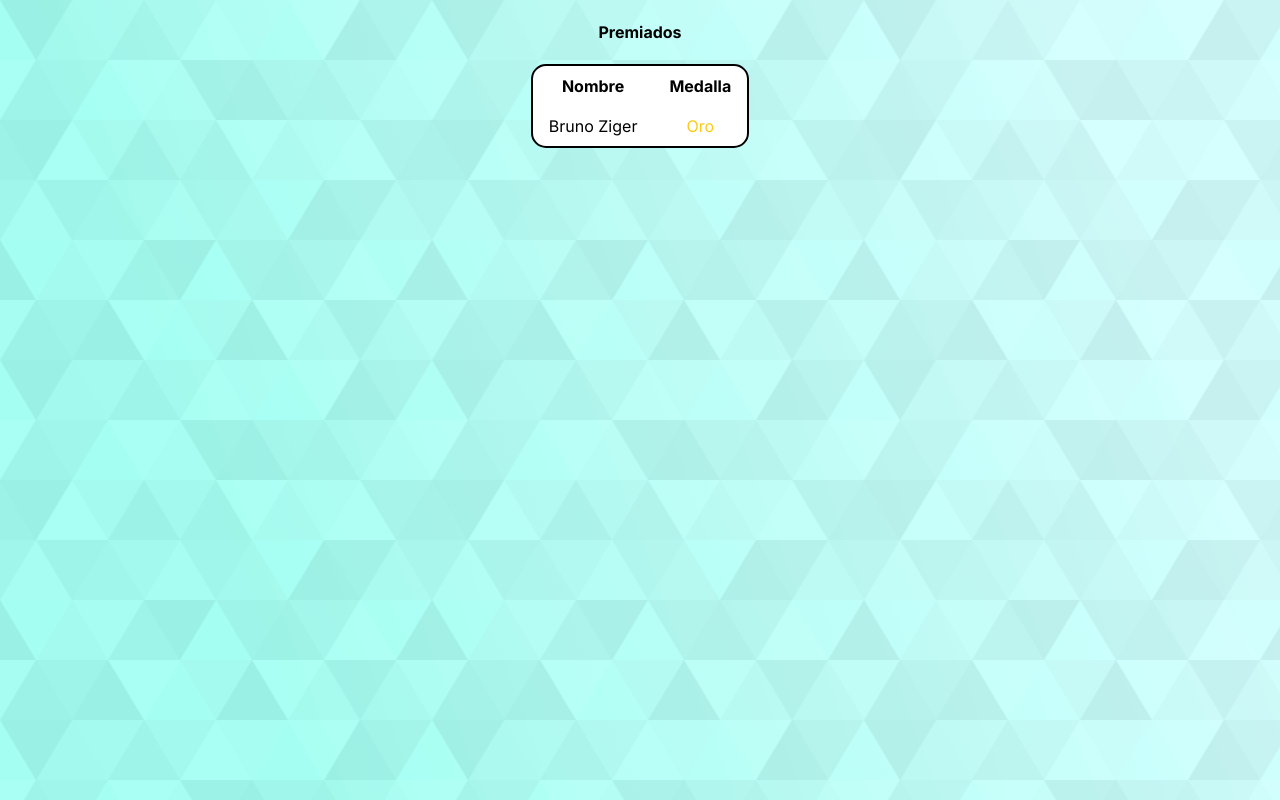
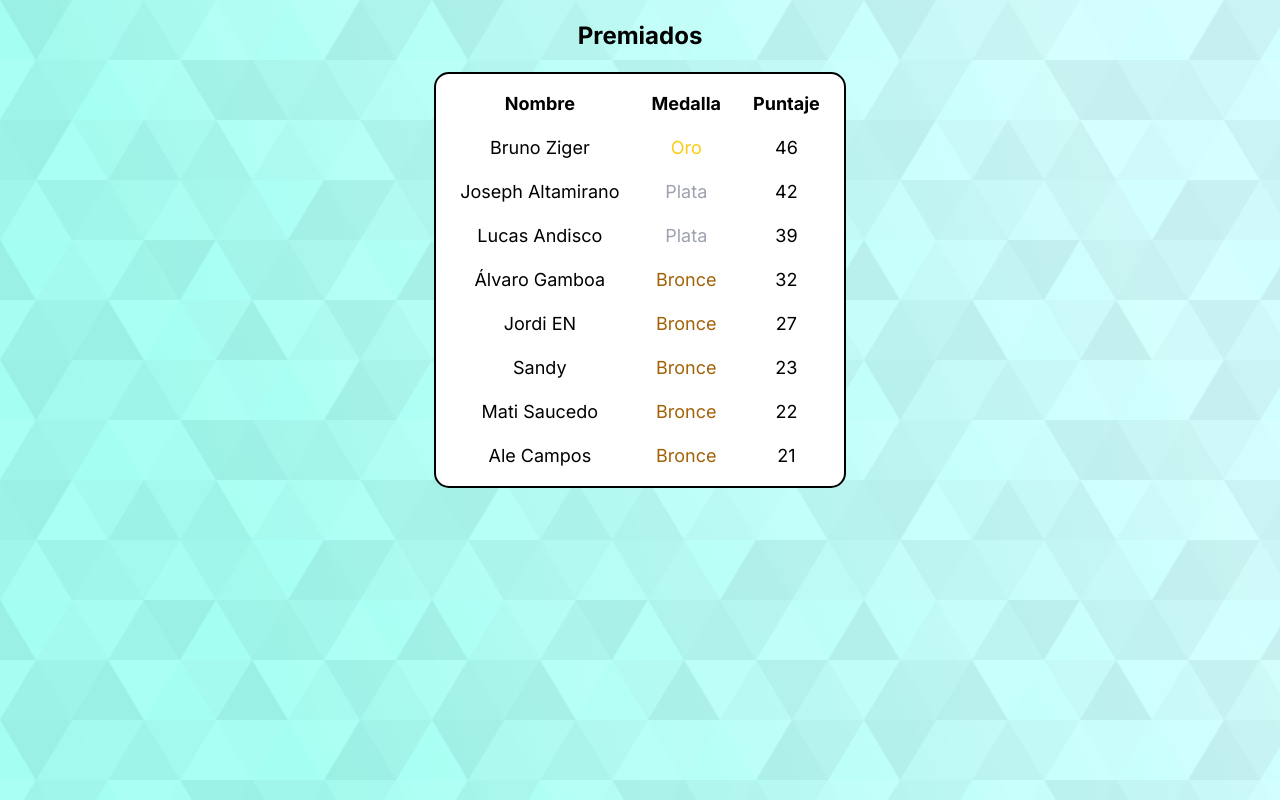
Before and after one commit to UrielJolodovsky/Orden-Mortimeriana-web, a Next.js app in the folder sitio-cuarentena/: page /resultados/cuarentena4 in a window 1280 px wide. Built offline with nearby package versions, Linux system fonts and the light colour scheme.

Commit message:
Results "Cuarentena" last edition finished

```diff
--- a/sitio-cuarentena/src/app/resultados/cuarentena4/page.tsx
+++ b/sitio-cuarentena/src/app/resultados/cuarentena4/page.tsx
@@ -4,22 +4,59 @@ export default function Home() {
     return(
         <div className="bg-hero bg-cover w-screen h-screen">
             <div className="p-5 flex justify-center items-center">
-                <h1 className="font-bold">Premiados</h1>
+                <h1 className="font-bold text-2xl">Premiados</h1>
             </div>
             <div className="flex justify-center items-center">
                 {/* Make table with name, and type of medal */}
                 <div className="border-2 border-black rounded-[15px] bg-white">
-                    <table className="">
+                    <table className="sm:text-lg m-2 text-sm">
                         <thead>
                             <tr>
                                 <th className="px-4 py-2">Nombre</th>
                                 <th className="px-4 py-2">Medalla</th>
+                                <th className="px-4 py-2">Puntaje</th>
                             </tr>
                         </thead>
                         <tbody className="text-center">
                             <tr>
                                 <td className="px-4 py-2">Bruno Ziger</td>
                                 <td className="px-4 py-2 text-yellow-400">Oro</td>
+                                <td className="px-4 py-2">46</td>
+                            </tr>
+                            <tr className="">
+                                <td className="px-4 py-2">Joseph Altamirano</td>
+                                <td className="px-4 py-2 text-gray-400">Plata</td>
+                                <td className="px-4 py-2">42</td>
+                            </tr>
+                            <tr>
+                                <td className="px-4 py-2">Lucas Andisco</td>
+                                <td className="px-4 py-2 text-gray-400">Plata</td>
+                                <td className="px-4 py-2">39</td>
+                            </tr>
+                            <tr>
+                                <td className="px-4 py-2">Álvaro Gamboa</td>
+                                <td className="px-4 py-2 text-yellow-700">Bronce</td>
+                                <td className="px-4 py-2">32</td>
+                            </tr>
+                            <tr>
+                                <td className="px-4 py-2">Jordi EN</td>
+                                <td className="px-4 py-2 text-yellow-700">Bronce</td>
+                                <td className="px-4 py-2">27</td>
+                            </tr>
+                            <tr>
+                                <td className="px-4 py-2">Sandy</td>
+                                <td className="px-4 py-2 text-yellow-700">Bronce</td>
+                                <td className="px-4 py-2">23</td>
+                            </tr>
+                            <tr>
+                                <td className="px-4 py-2">Mati Saucedo</td>
+                                <td className="px-4 py-2 text-yellow-700">Bronce</td>
+                                <td className="px-4 py-2">22</td>
+                            </tr>
+                            <tr>
+                                <td className="px-4 py-2">Ale Campos</td>
+                                <td className="px-4 py-2 text-yellow-700">Bronce</td>
+                                <td className="px-4 py-2">21</td>
                             </tr>
                         </tbody>
                     </table>
--- a/sitio-cuarentena/src/components/Quienes-Somos.tsx
+++ b/sitio-cuarentena/src/components/Quienes-Somos.tsx
@@ -58,7 +58,7 @@ export default function QuienesSomos() {
                                     <tr className="m-3 h-12">
                                         <td className="p-1">CUARENTENA (2020)</td>
                                         <td className="p-1 hover:text-blue-700 hover:transition-all hover:ease-in"><a href="enunciados/CUARENTENA I.pdf">Enunciados</a></td>
-                                        <td className="p-1"><a href="/resultados/Cuarentena1.com">Resultados</a></td>
+                                        <td className="p-1"><a href="/resultados/cuarentena1" className='hover:text-blue-700 hover:transition-all hover:ease-in'>Resultados</a></td>
                                     </tr>
                                     <tr className="h-12">
                                         <td className="p-1">CUARENTENA II (2021)</td>
@@ -66,17 +66,17 @@ export default function QuienesSomos() {
                                             <a href="enunciados/Cuarentena_2_Día1.pdf" className="p-1 hover:text-blue-700 hover:transition-all hover:ease-in">Día 1</a>
                                             <a className="block p-1 hover:text-blue-700 hover:transition-all hover:ease-in" href="enunciados/Cuarentena_2_Día2.pdf">Día 2</a>
                                         </td>
-                                        <td className="p-1"><a href="">Resultados</a></td>
+                                        <td className="p-1"><a href="" className='hover:text-blue-700 hover:transition-all hover:ease-in'>Resultados</a></td>
                                     </tr>
                                     <tr className="h-12 m-3">
                                         <td className="p-1">CUARENTENA III (2021)</td>
                                         <td className="p-1 hover:text-blue-700 hover:transition-all hover:ease-in"><a href="enunciados/Cuarentena3.pdf">Enunciados</a></td>
-                                        <td className="p-1"><a href="">Resultados</a></td>
+                                        <td className="p-1"><a href="" className='hover:text-blue-700 hover:transition-all hover:ease-in'>Resultados</a></td>
                                     </tr>
                                     <tr className="h-12 m-3">
                                         <td className="p-1">Semana de Mórtimer (2022)</td>
                                         <td className="p-1 hover:text-blue-700 hover:transition-all hover:ease-in"><a href="enunciados/Semana_de_Mortimer.pdf">Enunciados</a></td>
-                                        <td className="p-1"><a href="">Resultados</a></td>
+                                        <td className="p-1"><a href="" className='hover:text-blue-700 hover:transition-all hover:ease-in'>Resultados</a></td>
                                     </tr>
                                     <tr className="h-12 m-3">
                                         <td className="p-1">CUARENTENA IV (2023)</td>
@@ -84,7 +84,7 @@ export default function QuienesSomos() {
                                             <a href="enunciados/Cuarentena_4_Dia1.pdf" className="p-1 hover:text-blue-700 hover:transition-all hover:ease-in">Día 1</a>
                                             <a className="block p-2 hover:text-blue-700 hover:transition-all hover:ease-in" href="enunciados/Cuarentena_4_Dia2.pdf">Día 2</a>
                                         </td>
-                                        <td className="p-1"><a href="">Resultados</a></td>
+                                        <td className="p-1"><a className='hover:text-blue-700 hover:transition-all hover:ease-in' href="resultados/cuarentena4">Resultados</a></td>
                                     </tr>
                                 </tbody>
                             </table>
```
